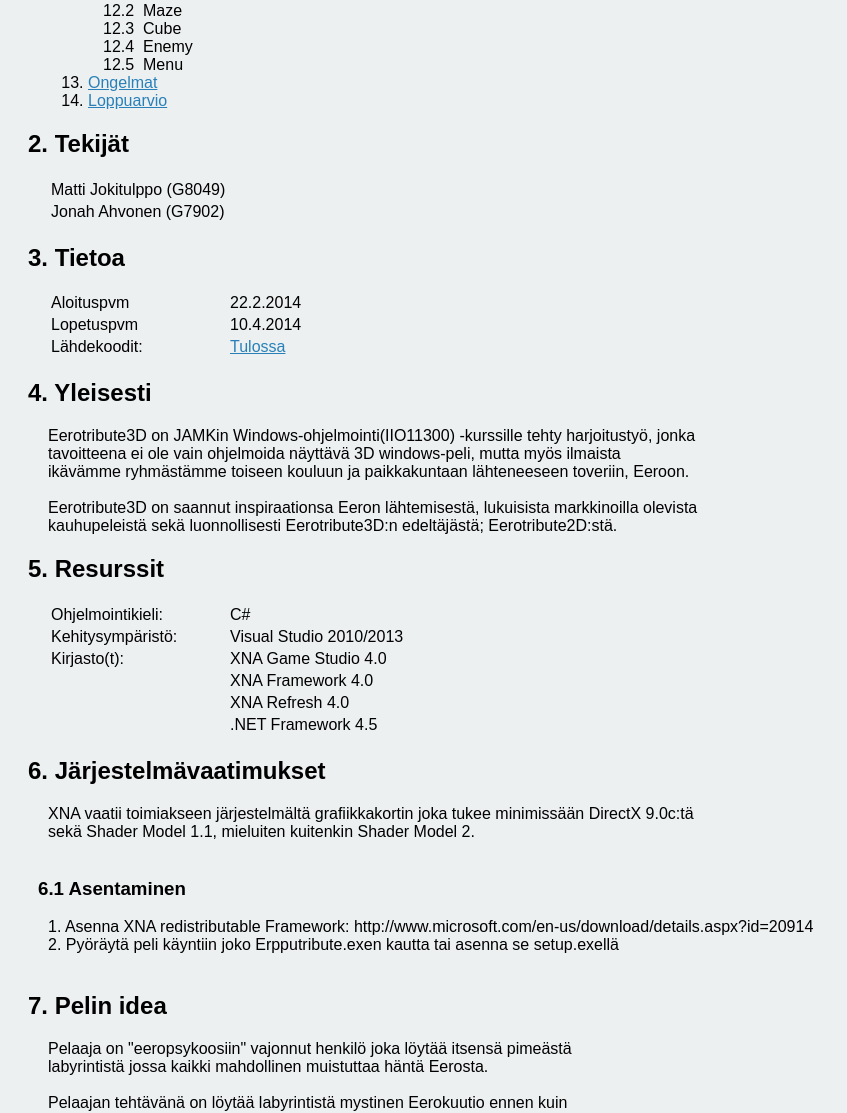
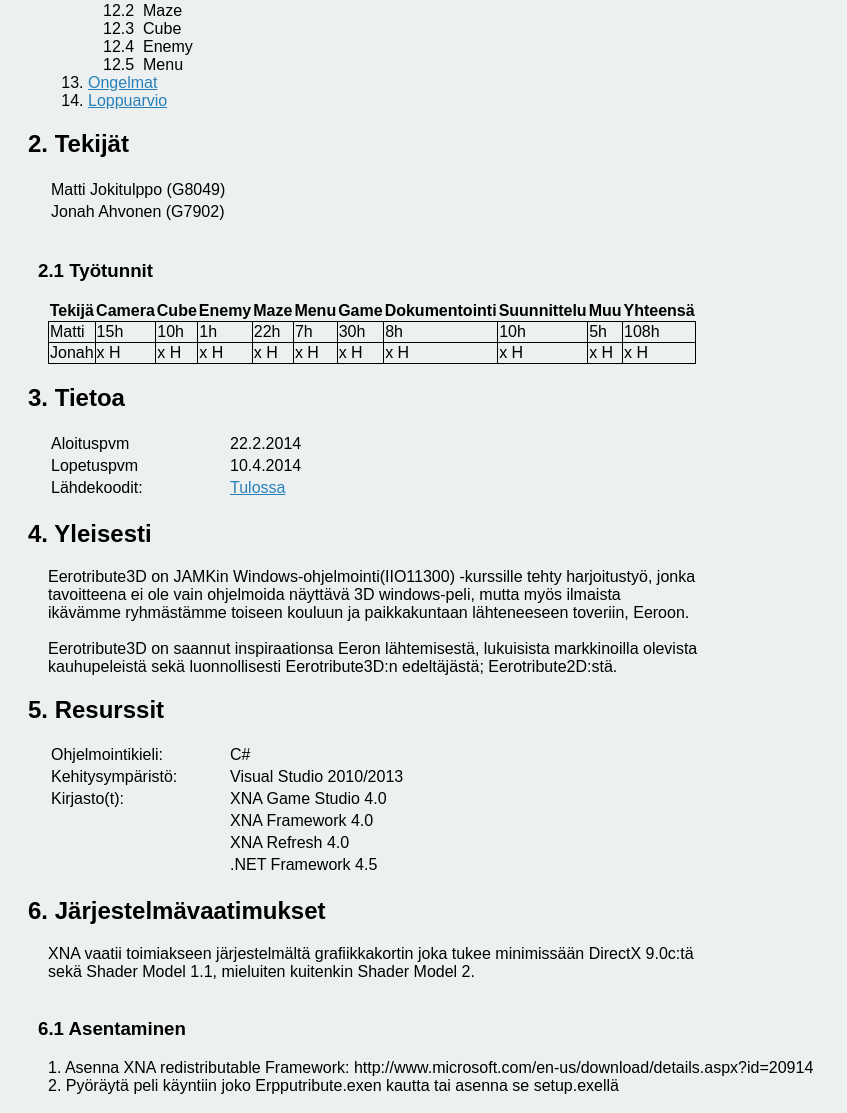
Before and after one commit to melonmanchan/EeroTribute, a PHP site: page / in a window 1280 px wide. Shown: the part 360-1473 px from the top of the page, without its empty margins (0-847 px from the left). Run offline with PHP 8.4, Linux system fonts and the light colour scheme.

Commit message:
Työtunnit dociin

```diff
--- a/eerotribute_webdoc/index.php
+++ b/eerotribute_webdoc/index.php
@@ -45,6 +45,51 @@
 						Jonah Ahvonen (G7902)
 					</td>
 				</tr>
+			</table>
+			<br>
+		<h3>2.1 Työtunnit</h3>
+			<table class = "borderedpaddedtable">
+			<thead>
+			<th>Tekijä</th>
+			<th>Camera</th>
+			<th>Cube</th>
+			<th>Enemy</th>
+			<th>Maze</th>
+			<th>Menu</th>
+			<th>Game</th>
+			<th>Dokumentointi</th>
+			<th>Suunnittelu</th>
+			<th>Muu</th>
+			<th>Yhteensä</th>
+			</thead>
+			<tbody>
+			<tr>
+				<td>Matti</td>
+				<td>15h</td>
+				<td>10h</td>
+				<td>1h</td>
+				<td>22h</td>
+				<td>7h</td>
+				<td>30h</td>
+				<td>8h</td>
+				<td>10h</td>
+				<td>5h</td>
+				<td>108h</td>
+			</tr>
+			<tr>
+				<td>Jonah</td>
+				<td>x H</td>
+				<td>x H</td>
+				<td>x H</td>
+				<td>x H</td>
+				<td>x H</td>
+				<td>x H</td>
+				<td>x H</td>
+				<td>x H</td>
+				<td>x H</td>
+				<td>x H</td>
+			</tr>
+			</tbody>
 			</table>
 
 		<h2><a id="3">3. Tietoa</a></h2>
```
